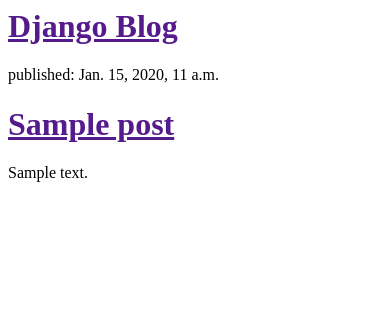
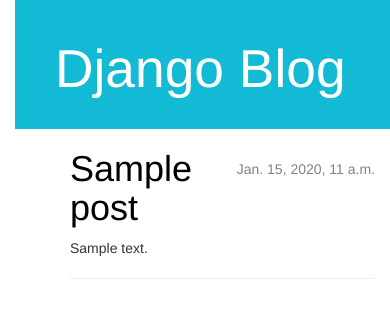
Before and after one commit to khashishin/Django_test, a Django app: template blog/templates/blog/post_list.html in a window 390 px wide. Shown: the top 318 px of the page. Run offline with Django 3.2, Linux system fonts and the light colour scheme; the template is opened without the code that fills it: values that come from a table or form of the project are taken from there, others are empty; tables that the repository leaves empty hold one stand-in row (values such as "Sample post"); some libraries are stand-ins or nearby versions.

Commit message:
CSS update

```diff
--- a/blog/templates/blog/post_list.html
+++ b/blog/templates/blog/post_list.html
@@ -1,17 +1,32 @@
+{% load staticfiles %}
 <html>
     <head>
+	<link rel="stylesheet" href="//maxcdn.bootstrapcdn.com/bootstrap/3.2.0/css/bootstrap.min.css">
+	<link rel="stylesheet" href="//maxcdn.bootstrapcdn.com/bootstrap/3.2.0/css/bootstrap-theme.min.css">
+	<link rel="stylesheet" href="{% static 'css/blog.css' %}">
         <title>Django Test Project</title>
     </head>
     <body>
-        <div>
+        <div class="blog-header">
             <h1><a href="">Django Blog</a></h1>
         </div>
-			{% for post in posts %}
-    <div>
-        <p>published: {{ post.published_date }}</p>
-        <h1><a href="">{{ post.title }}</a></h1>
-        <p>{{ post.text|linebreaks }}</p>
+
+<div class="content container">
+    <div class="row">
+        <div class="col-md-8">
+            {% for post in posts %}
+                <div class="post">
+                    <div class="date">
+                        {{ post.published_date }}
+                    </div>
+                    <h1><a href="">{{ post.title }}</a></h1>
+                    <p>{{ post.text|linebreaks }}</p>
+					<hr>
+                </div>
+            {% endfor %}
+        </div>
     </div>
-{% endfor %}
+</div>
+
     </body>
 </html>
--- a/mysite/settings.py
+++ b/mysite/settings.py
@@ -101,4 +101,5 @@
 # https://docs.djangoproject.com/en/1.8/howto/static-files/
 
 STATIC_URL = '/static/'
-STATIC_ROOT = os.path.join(BASE_DIR, 'static')
+#STATIC_ROOT = os.path.join(BASE_DIR, 'static')
+STATICFILES_DIRS = (os.path.join(BASE_DIR, "static"),)
--- /dev/null
+++ b/static/css/blog.css
@@ -0,0 +1,55 @@
+h1 a {
+    color: #FCA205;
+}
+
+body {
+    padding-left: 15px;
+}
+
+.blog-header {
+    background-color: #12bad5;
+    margin-top: 0;
+    padding: 20px 20px 20px 40px;
+}
+
+.blog-header h1, .blog-header h1 a, .blog-header h1 a:visited, .blog-header h1 a:active {
+    color: #ffffff;
+    font-size: 40pt;
+    text-decoration: none;
+}
+
+.content {
+	position: center;
+    margin-left: 40px;
+}
+
+
+
+.date {
+	margin-top:10px;
+    float: right;
+    color: #828282;
+}
+
+.save {
+    float: right;
+}
+
+.post-form textarea, .post-form input {
+    width: 100%;
+}
+
+.top-menu, .top-menu:hover, .top-menu:visited {
+    color: #ffffff;
+    float: right;
+    font-size: 26pt;
+    margin-right: 20px;
+}
+
+.post {
+    margin-bottom: 40px;
+}
+
+.post h1 a, .post h1 a:visited {
+    color: #000000;
+}
```
